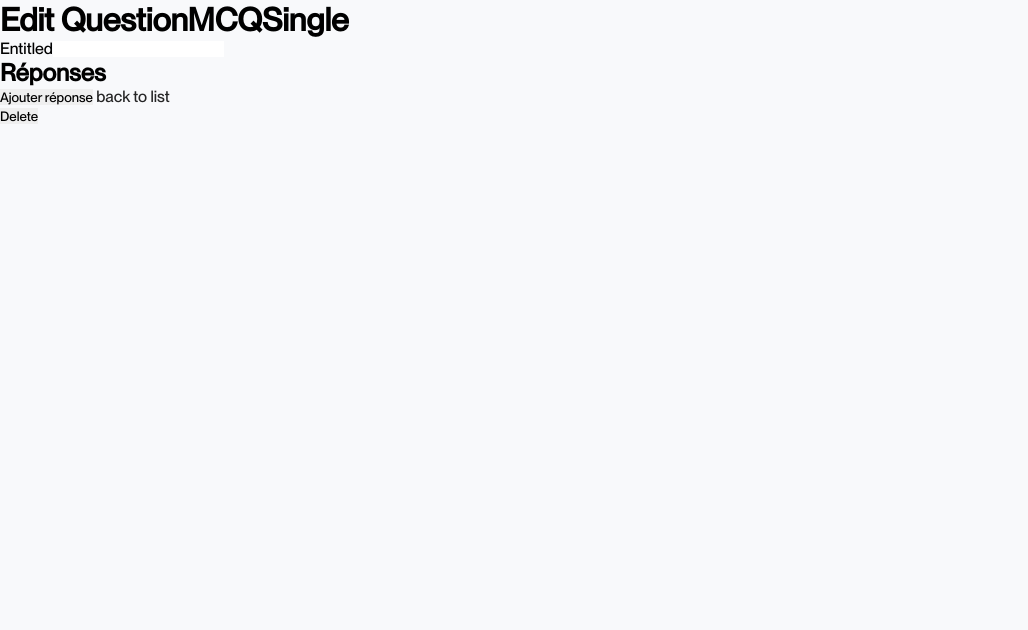
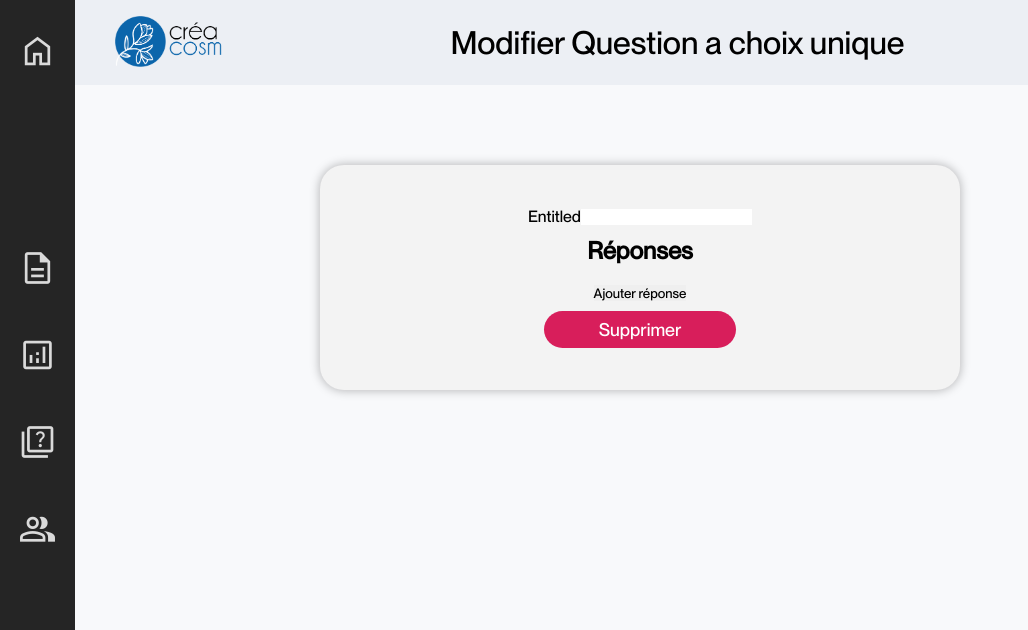
Before and after one commit to LeMustelide/creacosm, a Symfony app: template templates/question_mcq_single/edit.html.twig in a window 1280 px wide. Shown: the top 630 px of the page, without its empty margins (0-1028 px from the left). Run offline with Twig, Linux system fonts and the light colour scheme; the template is opened without the code that fills it, so the values that code supplies are empty; form fields are guessed from the names that the template uses; some libraries are stand-ins or nearby versions.

Commit message:
css edit question a choix unique

```diff
--- a/src/Entity/QuestionMCQSingle.php
+++ b/src/Entity/QuestionMCQSingle.php
@@ -21,7 +21,7 @@ class QuestionMCQSingle
     #[ORM\ManyToMany(targetEntity: Poll::class, inversedBy: 'questionsMCQSingle')]
     private Collection $poll;
 
-    #[ORM\OneToMany(mappedBy: 'questionSingle', targetEntity: Answer::class)]
+    #[ORM\OneToMany(mappedBy: 'questionSingle', targetEntity: Answer::class, cascade: ['persist', 'remove'])]
     private Collection $answers;
 
     #[ORM\OneToMany(mappedBy: 'questionMCQMultiple', targetEntity: Question::class)]
--- a/templates/question_mcq_single/_delete_form.html.twig
+++ b/templates/question_mcq_single/_delete_form.html.twig
@@ -1,4 +1,4 @@
 <form method="post" action="{{ path('app_question_mcq_single_delete', {'id': question_mcq_single.id}) }}" onsubmit="return confirm('Are you sure you want to delete this item?');">
     <input type="hidden" name="_token" value="{{ csrf_token('delete' ~ question_mcq_single.id) }}">
-    <button class="btn">Delete</button>
+    <button class="button button-danger">Supprimer</button>
 </form>
--- a/templates/question_mcq_single/_form.html.twig
+++ b/templates/question_mcq_single/_form.html.twig
@@ -4,7 +4,6 @@
 	{% for answer in form.answers %}
 		<div>
 			{{ form_row(answer.entitled) }}
-			<button class="remove-answer">Supprimer réponse</button>
 		</div>
 	{% endfor %}
 </div>
--- a/templates/question_mcq_single/edit.html.twig
+++ b/templates/question_mcq_single/edit.html.twig
@@ -1,13 +1,13 @@
 {% extends 'base.html.twig' %}
-
-{% block title %}Edit QuestionMCQSingle{% endblock %}
-
+{% set title = 'Modifier Question a choix unique' %}
+{% block title %}
+	{{ title }}
+{% endblock %}
 {% block body %}
-    <h1>Edit QuestionMCQSingle</h1>
-
-    {{ include('question_mcq_single/_form.html.twig', {'button_label': 'Update'}) }}
-
-    <a href="{{ path('app_question_mcq_single_index') }}">back to list</a>
-
-    {{ include('question_mcq_single/_delete_form.html.twig') }}
+	{{ include('overlay/_navbar.html.twig') }}
+	{{ include('overlay/_topbar.html.twig') }}
+    <div class="main edit-questions shadow">
+	{{ include('question_mcq_single/_form.html.twig', {'button_label': 'Update'}) }}
+	{{ include('question_mcq_single/_delete_form.html.twig') }}
+    </div>
 {% endblock %}
```
